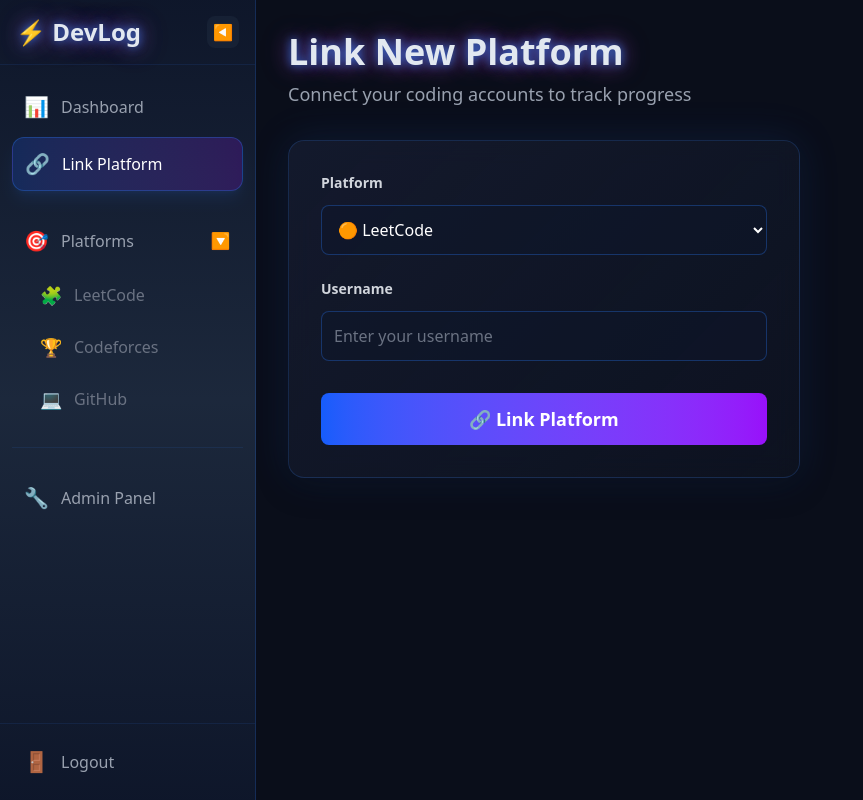
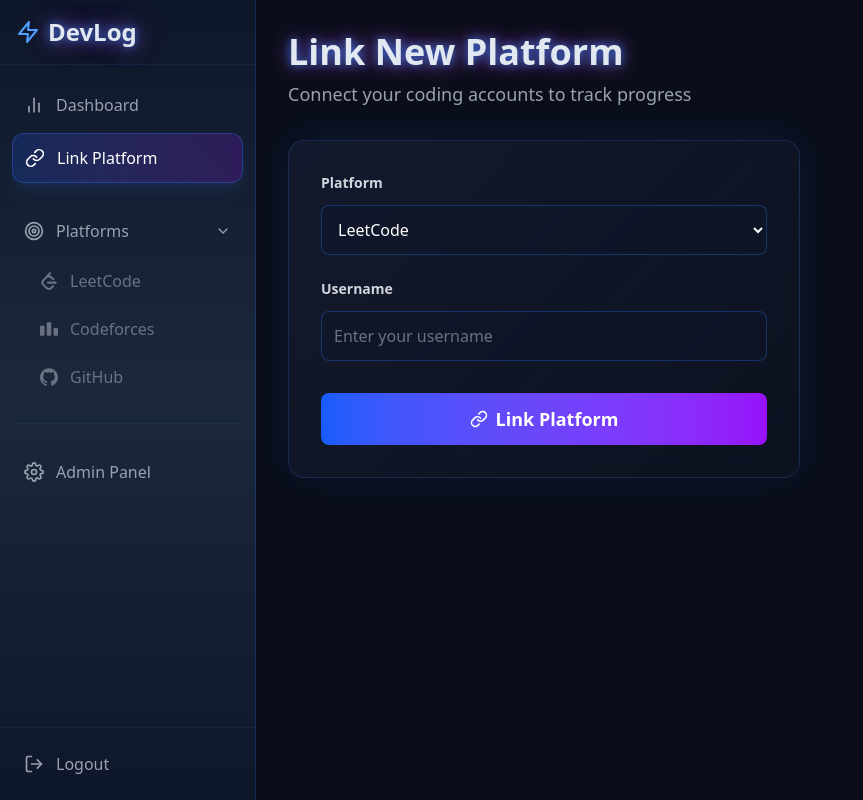
Before and after one commit to polyvexr/DevLog, a React (Vite) app in the folder client/: page /link in a window 1280 px wide. Shown: the whole page, without its empty margins (0-863 px from the left). Built offline with nearby package versions, Linux system fonts and the light colour scheme; no server answers; sample sign-in values are in the browser's storage.

Commit message:
feat: Add react-icons for improved UI and update components to use new icons

```diff
--- a/client/package.json
+++ b/client/package.json
@@ -14,6 +14,7 @@
     "axios": "^1.13.2",
     "react": "^19.2.0",
     "react-dom": "^19.2.0",
+    "react-icons": "^5.5.0",
     "react-router-dom": "^7.10.1",
     "tailwindcss": "^4.1.18"
   },
--- a/client/src/components/AuthenticatedLayout.jsx
+++ b/client/src/components/AuthenticatedLayout.jsx
@@ -1,5 +1,6 @@
 import { useSidebar } from "../context/SidebarContext";
 import Sidebar from "./Sidebar";
+import { FiZap } from "react-icons/fi";
 
 export default function AuthenticatedLayout({ children }) {
   const { isCollapsed, toggleMobile } = useSidebar();
@@ -41,7 +42,9 @@ export default function AuthenticatedLayout({ children }) {
             </button>
 
             {/* Logo */}
-            <span className="text-xl font-black neon-text">⚡ DevLog</span>
+            <span className="text-xl font-black neon-text flex items-center gap-2">
+              <FiZap className="text-blue-400" /> DevLog
+            </span>
 
             {/* Spacer for alignment */}
             <div className="w-10" />
--- a/client/src/components/Navbar.jsx
+++ b/client/src/components/Navbar.jsx
@@ -1,6 +1,7 @@
 import { useContext } from "react";
 import { AuthContext } from "../context/AuthContext";
 import { NavLink, useNavigate } from "react-router-dom";
+import { FiZap, FiSettings } from "react-icons/fi";
 
 export default function Navbar() {
   const { logout, isAdmin } = useContext(AuthContext);
@@ -14,8 +15,11 @@ export default function Navbar() {
   return (
     <nav className="w-full bg-gradient-to-r from-slate-900/95 via-slate-800/95 to-slate-900/95 backdrop-blur-lg border-b border-blue-500/20 shadow-lg shadow-blue-500/10">
       <div className="app-container flex items-center justify-between p-4">
-        <NavLink to="/" className="text-2xl font-black neon-text">
-          ⚡ DevLog
+        <NavLink
+          to="/"
+          className="text-2xl font-black neon-text flex items-center gap-2"
+        >
+          <FiZap className="text-blue-400" /> DevLog
         </NavLink>
 
         <div className="flex gap-4 items-center">
@@ -23,14 +27,14 @@ export default function Navbar() {
             <NavLink
               to="/admin"
               className={({ isActive }) =>
-                `font-semibold px-4 py-2 rounded-lg transition-all duration-200 ${
+                `font-semibold px-4 py-2 rounded-lg transition-all duration-200 flex items-center gap-2 ${
                   isActive
                     ? "bg-gradient-to-r from-yellow-600 to-orange-600 text-white shadow-lg shadow-yellow-500/50"
                     : "text-gray-300 hover:text-white hover:bg-white/5"
                 }`
               }
             >
-              🔧 Admin
+              <FiSettings /> Admin
             </NavLink>
           )}
 
--- a/client/src/components/Sidebar.jsx
+++ b/client/src/components/Sidebar.jsx
@@ -2,6 +2,17 @@ import { useContext } from "react";
 import { NavLink, useLocation, useNavigate } from "react-router-dom";
 import { AuthContext } from "../context/AuthContext";
 import { useSidebar } from "../context/SidebarContext";
+import {
+  FiZap,
+  FiBarChart2,
+  FiLink,
+  FiTarget,
+  FiSettings,
+  FiLogOut,
+  FiChevronRight,
+  FiX,
+} from "react-icons/fi";
+import { SiLeetcode, SiCodeforces, SiGithub } from "react-icons/si";
 
 export default function Sidebar() {
   const { logout, isAdmin } = useContext(AuthContext);
@@ -32,26 +43,26 @@ export default function Sidebar() {
   );
 
   const navItems = [
-    { path: "/", icon: "📊", label: "Dashboard", exact: true },
-    { path: "/link", icon: "🔗", label: "Link Platform" },
+    { path: "/", icon: FiBarChart2, label: "Dashboard", exact: true },
+    { path: "/link", icon: FiLink, label: "Link Platform" },
   ];
 
   const platformItems = [
     {
       path: "/leetcode",
-      icon: "🧩",
+      icon: SiLeetcode,
       label: "LeetCode",
       gradient: "from-orange-500 to-yellow-500",
     },
     {
       path: "/codeforces",
-      icon: "🏆",
+      icon: SiCodeforces,
       label: "Codeforces",
       gradient: "from-blue-500 to-cyan-500",
     },
     {
       path: "/github",
-      icon: "💻",
+      icon: SiGithub,
       label: "GitHub",
       gradient: "from-purple-500 to-pink-500",
     },
@@ -81,33 +92,38 @@ export default function Sidebar() {
       >
         {/* Header */}
         <div className="flex items-center justify-between p-4 border-b border-blue-500/10">
+          {/* Mobile: Link to home, Desktop: Toggle collapse */}
           <NavLink
             to="/"
-            onClick={handleNavClick}
-            className={`font-black neon-text transition-all duration-300 ${
-              isCollapsed ? "lg:text-xl" : "text-2xl"
+            onClick={(e) => {
+              // On mobile, navigate to home
+              // On desktop, prevent navigation and toggle collapse
+              if (window.innerWidth >= 1024) {
+                e.preventDefault();
+                toggleCollapse();
+              } else {
+                handleNavClick();
+              }
+            }}
+            className={`font-black neon-text transition-all duration-300 flex items-center gap-2 ${
+              isCollapsed
+                ? "lg:text-xl lg:justify-center lg:w-full"
+                : "text-2xl"
             }`}
+            aria-label={isCollapsed ? "Expand sidebar" : "Collapse sidebar"}
           >
-            <span className="lg:hidden">⚡ DevLog</span>
-            <span className="hidden lg:inline">
-              {isCollapsed ? "⚡" : "⚡ DevLog"}
+            <span className="lg:hidden flex items-center gap-2">
+              <FiZap className="text-blue-400" /> DevLog
+            </span>
+            <span className="hidden lg:inline-flex items-center gap-2 cursor-pointer hover:opacity-80 transition-opacity">
+              <FiZap
+                className={`text-blue-400 transition-transform duration-300 ${
+                  isCollapsed ? "text-2xl" : ""
+                }`}
+              />
+              {!isCollapsed && "DevLog"}
             </span>
           </NavLink>
-
-          {/* Collapse Toggle - Desktop only */}
-          <button
-            onClick={toggleCollapse}
-            className="hidden lg:flex items-center justify-center w-8 h-8 rounded-lg bg-slate-800/50 hover:bg-slate-700/50 text-gray-400 hover:text-white transition-all"
-            aria-label={isCollapsed ? "Expand sidebar" : "Collapse sidebar"}
-          >
-            <span
-              className={`transition-transform duration-300 ${
-                isCollapsed ? "rotate-180" : ""
-              }`}
-            >
-              ◀
-            </span>
-          </button>
 
           {/* Close button - Mobile only */}
           <button
@@ -115,12 +131,16 @@ export default function Sidebar() {
             className="lg:hidden flex items-center justify-center w-8 h-8 rounded-lg bg-slate-800/50 hover:bg-slate-700/50 text-gray-400 hover:text-white transition-all"
             aria-label="Close sidebar"
           >
-            ✕
+            <FiX />
           </button>
         </div>
 
         {/* Navigation */}
-        <nav className="flex-1 overflow-y-auto py-4 px-3">
+        <nav
+          className={`flex-1 py-4 px-3 ${
+            isCollapsed ? "lg:overflow-hidden" : "overflow-y-auto"
+          }`}
+        >
           {/* Main Nav Items */}
           <div className="space-y-1">
             {navItems.map((item) => (
@@ -138,7 +158,7 @@ export default function Sidebar() {
                   }
                 `}
               >
-                <span className="text-xl flex-shrink-0">{item.icon}</span>
+                <item.icon className="text-xl flex-shrink-0" />
                 <span
                   className={`font-medium whitespace-nowrap transition-all duration-300 ${
                     isCollapsed
@@ -168,7 +188,7 @@ export default function Sidebar() {
                 ${isPlatformRoute ? "text-white" : ""}
               `}
             >
-              <span className="text-xl flex-shrink-0">🎯</span>
+              <FiTarget className="text-xl flex-shrink-0" />
               <span
                 className={`font-medium whitespace-nowrap flex-1 text-left transition-all duration-300 ${
                   isCollapsed
@@ -183,7 +203,7 @@ export default function Sidebar() {
                   isCollapsed ? "lg:hidden" : ""
                 } ${isPlatformsExpanded ? "rotate-90" : ""}`}
               >
-                ▶
+                <FiChevronRight />
               </span>
               {/* Tooltip for collapsed state */}
               {isCollapsed && (
@@ -221,7 +241,7 @@ export default function Sidebar() {
                       }
                     `}
                   >
-                    <span className="text-lg flex-shrink-0">{item.icon}</span>
+                    <item.icon className="text-lg flex-shrink-0" />
                     <span
                       className={`font-medium whitespace-nowrap transition-all duration-300 ${
                         isCollapsed
@@ -258,7 +278,7 @@ export default function Sidebar() {
                   }
                 `}
               >
-                <span className="text-xl flex-shrink-0">🔧</span>
+                <FiSettings className="text-xl flex-shrink-0" />
                 <span
                   className={`font-medium whitespace-nowrap transition-all duration-300 ${
                     isCollapsed
@@ -289,7 +309,7 @@ export default function Sidebar() {
               hover:border hover:border-red-500/30
             `}
           >
-            <span className="text-xl flex-shrink-0">🚪</span>
+            <FiLogOut className="text-xl flex-shrink-0" />
             <span
               className={`font-medium whitespace-nowrap transition-all duration-300 ${
                 isCollapsed
--- a/client/src/components/StatCard.jsx
+++ b/client/src/components/StatCard.jsx
@@ -1,4 +1,11 @@
-export default function StatCard({ label, value, icon = "⚡", gradient = "from-blue-500 to-purple-500" }) {
+import { FiZap } from "react-icons/fi";
+
+export default function StatCard({
+  label,
+  value,
+  icon: Icon = FiZap,
+  gradient = "from-blue-500 to-purple-500",
+}) {
   const formatValue = (val) => {
     if (typeof val === "number") {
       return val.toLocaleString();
@@ -8,11 +15,19 @@ export default function StatCard({ label, value, icon = "⚡", gradient = "from-
 
   return (
     <div className="glass-card-hover p-5 rounded-xl neon-border fade-in-scale relative overflow-hidden group">
-      <div className={`absolute inset-0 bg-gradient-to-br ${gradient} opacity-0 group-hover:opacity-10 transition-opacity duration-300`} />
+      <div
+        className={`absolute inset-0 bg-gradient-to-br ${gradient} opacity-0 group-hover:opacity-10 transition-opacity duration-300`}
+      />
       <div className="relative z-10">
         <div className="flex items-center justify-between mb-2">
           <span className="stat-label">{label}</span>
-          <span className="text-2xl opacity-40 group-hover:opacity-70 transition-opacity">{icon}</span>
+          {typeof Icon === "function" ? (
+            <Icon className="text-2xl opacity-40 group-hover:opacity-70 transition-opacity" />
+          ) : (
+            <span className="text-2xl opacity-40 group-hover:opacity-70 transition-opacity">
+              {Icon}
+            </span>
+          )}
         </div>
         <div className="stat-value text-3xl mt-1">{formatValue(value)}</div>
       </div>
--- a/client/src/pages/Landing.jsx
+++ b/client/src/pages/Landing.jsx
@@ -1,4 +1,12 @@
 import { Link } from "react-router-dom";
+import {
+  FiZap,
+  FiBarChart2,
+  FiTrendingUp,
+  FiAward,
+  FiLink,
+} from "react-icons/fi";
+import { SiLeetcode, SiCodeforces, SiGithub } from "react-icons/si";
 
 export default function Landing() {
   return (
@@ -8,8 +16,8 @@ export default function Landing() {
         <div className="app-container">
           {/* Navigation */}
           <nav className="flex justify-between items-center mb-12 md:mb-20 fade-in-up">
-            <div className="text-2xl md:text-3xl font-black neon-text">
-              ⚡ DevLog
+            <div className="text-2xl md:text-3xl font-black neon-text flex items-center gap-2">
+              <FiZap className="text-blue-400" /> DevLog
             </div>
             <div className="flex gap-3 md:gap-4">
               <Link
@@ -101,7 +109,7 @@ export default function Landing() {
               <div className="p-6 md:p-8">
                 <div className="flex items-center gap-3 mb-6">
                   <div className="w-12 h-12 rounded-xl leetcode-gradient flex items-center justify-center text-2xl">
-                    🧩
+                    <SiLeetcode className="text-white" />
                   </div>
                   <div>
                     <h3 className="text-xl font-bold text-white">LeetCode</h3>
@@ -151,7 +159,7 @@ export default function Landing() {
               <div className="p-6 md:p-8">
                 <div className="flex items-center gap-3 mb-6">
                   <div className="w-12 h-12 rounded-xl codeforces-gradient flex items-center justify-center text-2xl">
-                    🏆
+                    <SiCodeforces className="text-white" />
                   </div>
                   <div>
                     <h3 className="text-xl font-bold text-white">Codeforces</h3>
@@ -195,7 +203,7 @@ export default function Landing() {
               <div className="p-6 md:p-8">
                 <div className="flex items-center gap-3 mb-6">
                   <div className="w-12 h-12 rounded-xl github-gradient flex items-center justify-center text-2xl">
-                    💻
+                    <SiGithub className="text-white" />
                   </div>
                   <div>
                     <h3 className="text-xl font-bold text-white">GitHub</h3>
@@ -261,7 +269,7 @@ export default function Landing() {
           <div className="grid grid-cols-1 md:grid-cols-2 gap-6 md:gap-8 max-w-4xl mx-auto">
             <div className="glass-card p-6 md:p-8 rounded-2xl fade-in-up delay-100">
               <div className="w-14 h-14 rounded-xl bg-gradient-to-r from-blue-500 to-cyan-500 flex items-center justify-center text-2xl mb-4">
-                📊
+                <FiBarChart2 className="text-white" />
               </div>
               <h3 className="text-xl font-bold text-white mb-2">
                 Unified Dashboard
@@ -274,7 +282,7 @@ export default function Landing() {
 
             <div className="glass-card p-6 md:p-8 rounded-2xl fade-in-up delay-200">
               <div className="w-14 h-14 rounded-xl bg-gradient-to-r from-purple-500 to-pink-500 flex items-center justify-center text-2xl mb-4">
-                📈
+                <FiTrendingUp className="text-white" />
               </div>
               <h3 className="text-xl font-bold text-white mb-2">
                 Progress Tracking
@@ -287,7 +295,7 @@ export default function Landing() {
 
             <div className="glass-card p-6 md:p-8 rounded-2xl fade-in-up delay-300">
               <div className="w-14 h-14 rounded-xl bg-gradient-to-r from-orange-500 to-yellow-500 flex items-center justify-center text-2xl mb-4">
-                🏅
+                <FiAward className="text-white" />
               </div>
               <h3 className="text-xl font-bold text-white mb-2">
                 Rating & Rankings
@@ -300,7 +308,7 @@ export default function Landing() {
 
             <div className="glass-card p-6 md:p-8 rounded-2xl fade-in-up delay-400">
               <div className="w-14 h-14 rounded-xl bg-gradient-to-r from-green-500 to-emerald-500 flex items-center justify-center text-2xl mb-4">
-                🔗
+                <FiLink className="text-white" />
               </div>
               <h3 className="text-xl font-bold text-white mb-2">
                 Easy Integration
@@ -398,7 +406,9 @@ export default function Landing() {
       {/* Footer */}
       <footer className="py-8 px-4 md:px-8 border-t border-gray-800">
         <div className="app-container flex flex-col md:flex-row justify-between items-center gap-4">
-          <div className="text-xl font-black neon-text">⚡ DevLog</div>
+          <div className="text-xl font-black neon-text flex items-center gap-2">
+            <FiZap className="text-blue-400" /> DevLog
+          </div>
           <p className="text-gray-500 text-sm">
             © 2026 DevLog. Track your coding journey.
           </p>
--- a/client/src/pages/LinkPlatform.jsx
+++ b/client/src/pages/LinkPlatform.jsx
@@ -1,6 +1,7 @@
 import { useState } from "react";
 import api from "../api/axios";
 import { useNavigate } from "react-router-dom";
+import { FiLink } from "react-icons/fi";
 
 export default function LinkPlatform() {
   const navigate = useNavigate();
@@ -59,9 +60,9 @@ export default function LinkPlatform() {
             value={platform}
             onChange={(e) => setPlatform(e.target.value)}
           >
-            <option value="leetcode">🟠 LeetCode</option>
-            <option value="codeforces">🔵 CodeForces</option>
-            <option value="github">🟣 GitHub</option>
+            <option value="leetcode">LeetCode</option>
+            <option value="codeforces">CodeForces</option>
+            <option value="github">GitHub</option>
           </select>
         </div>
 
@@ -86,9 +87,15 @@ export default function LinkPlatform() {
         <button
           type="submit"
           disabled={loading}
-          className="w-full bg-gradient-to-r from-blue-600 to-purple-600 text-white p-3 rounded-lg font-bold text-lg hover:shadow-lg hover:shadow-blue-500/50 transition-all duration-200 disabled:opacity-60"
+          className="w-full bg-gradient-to-r from-blue-600 to-purple-600 text-white p-3 rounded-lg font-bold text-lg hover:shadow-lg hover:shadow-blue-500/50 transition-all duration-200 disabled:opacity-60 flex items-center justify-center gap-2"
         >
-          {loading ? "Linking..." : "🔗 Link Platform"}
+          {loading ? (
+            "Linking..."
+          ) : (
+            <>
+              <FiLink /> Link Platform
+            </>
+          )}
         </button>
       </form>
     </>
```
Also changed, not shown: client/src/pages/CodeforcesDetails.jsx (+16 -8 lines), client/src/pages/Dashboard.jsx (+35 -15 lines), client/src/pages/GitHubDetails.jsx (+46 -24 lines), client/src/pages/LeetCodeDetails.jsx (+14 -5 lines), 1 other file (tests, documents, lock files or other folders).
